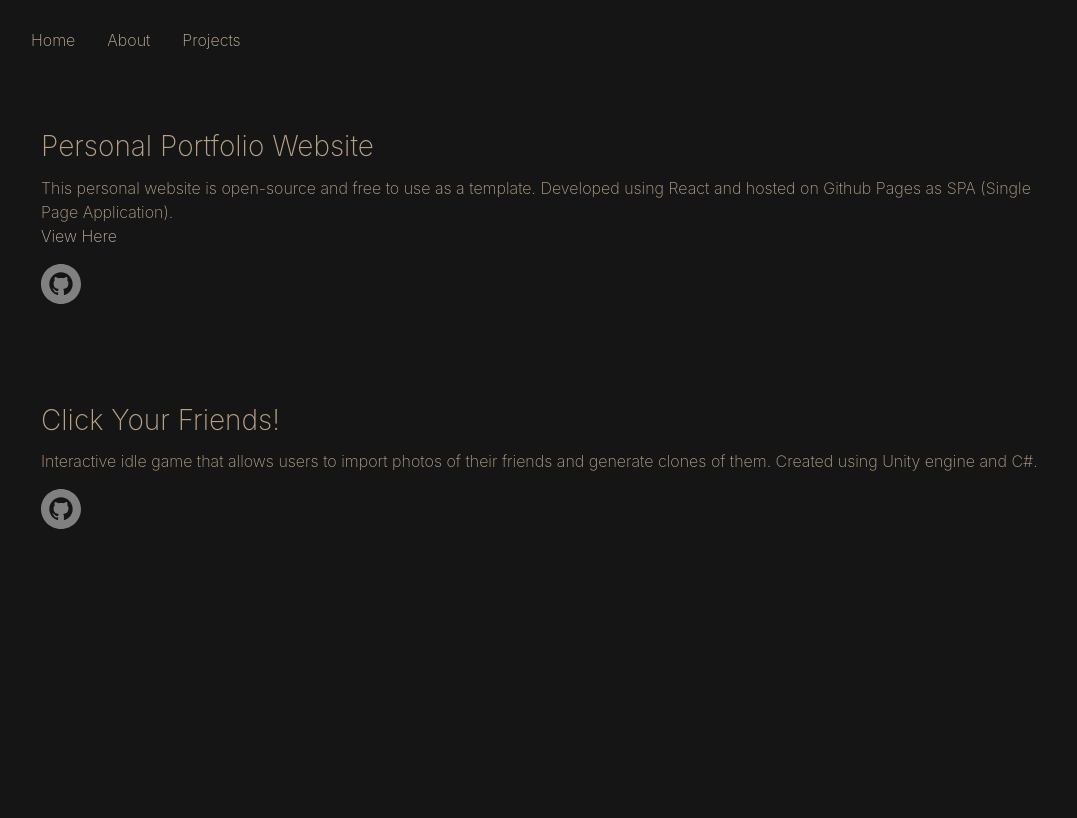
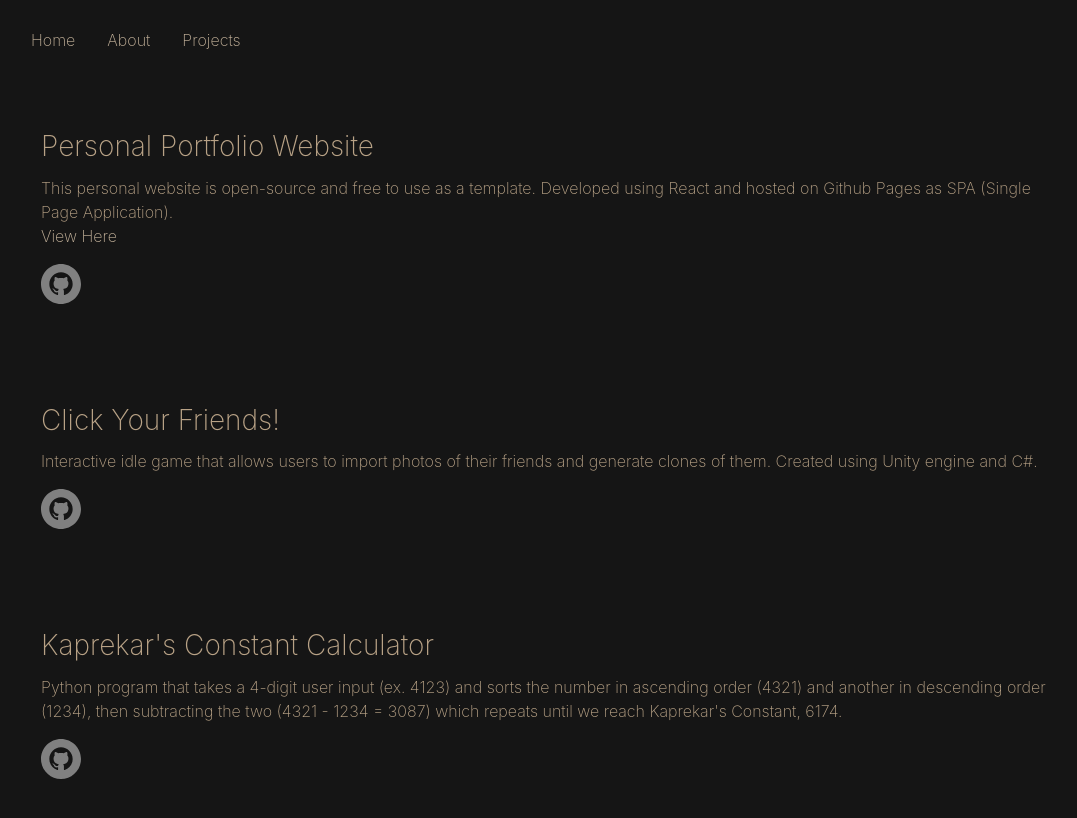
Before and after one commit to abandomingo/abandomingo.github.io, a React (Create React App) app: page / in a window 1280 px wide. Both pictures are taken after a click on the button "Projects". Shown: the top 818 px of the page, without its empty margins (94-1171 px from the left). Built offline with nearby package versions, Linux system fonts and the light colour scheme.

Commit message:
Update ProjectsPage.js

```diff
--- a/src/components/pages/ProjectsPage.js
+++ b/src/components/pages/ProjectsPage.js
@@ -51,6 +51,26 @@ const ProjectPage = () => {
                         </Col>
                     </Row>
                 </Container>
+                <Container style={{ padding: "50px" }}>
+                    <Row>
+                        <Col>
+                            <h3>Kaprekar's Constant Calculator</h3>
+                            <p>
+                            Python program that takes a 4-digit user input (ex. 4123) and sorts the number in
+                            ascending order (4321) and another in descending order (1234), then subtracting
+                            the two (4321 - 1234 = 3087) which repeats until we reach Kaprekar's Constant, 6174.
+                            </p>
+                            <GithubLogo
+                                width="40"
+                                height="40"
+                                onClick={() => {
+                                    window.location.href =
+                                        "https://github.com/abandomingo/kaprekarconstant";
+                                }}
+                            />
+                        </Col>
+                    </Row>
+                </Container>
             </FadeInFromLeft>
         </Container>
     );
```
